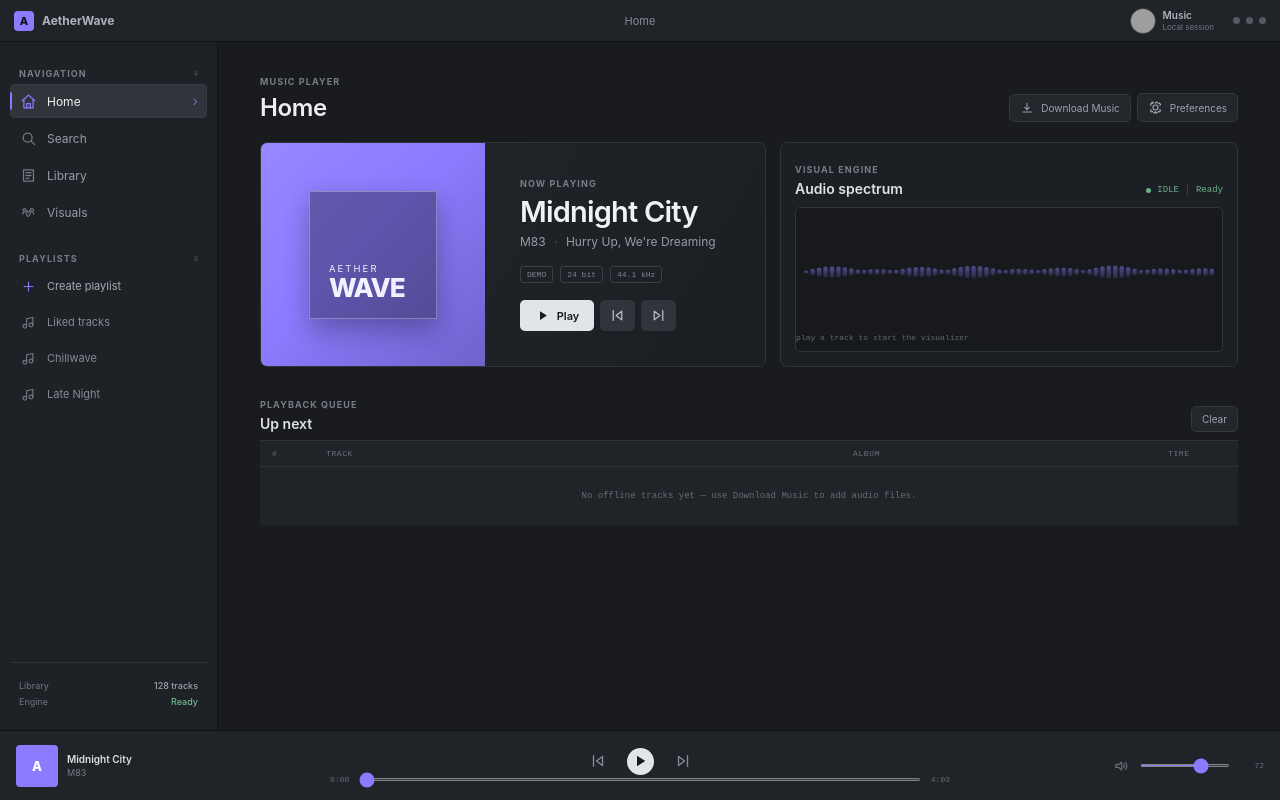
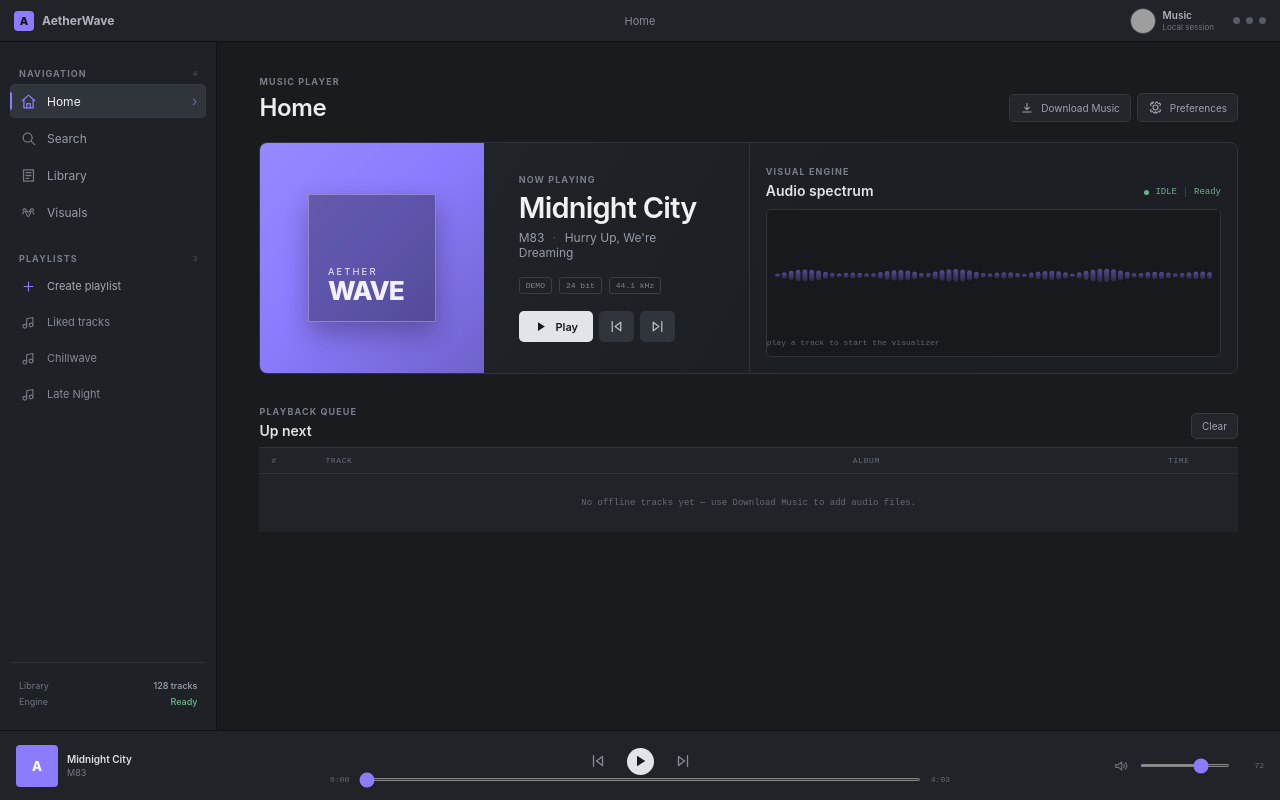
Before and after one commit to alyawiguna310-blip/AetherWave, a React (Vite) app: page / in a window 1280 px wide. Built offline with nearby package versions, Linux system fonts and the light colour scheme; grey boxes are pictures that could not be loaded.

Commit message:
Unify Now Playing and spectrum into one card

```diff
--- a/src/App.css
+++ b/src/App.css
@@ -300,25 +300,25 @@ input[type="range"] { height: 3px; accent-color: var(--accent); cursor: pointer;
 .search-no-results span { font-size:10px; }
 @media (max-width:680px) { .search-topline h2 { font-size:22px; } .browse-grid { grid-template-columns:1fr; } .browse-card { min-height:90px; } .search-result-row { grid-template-columns:40px minmax(0,1fr) 28px; gap:9px; } .result-album { display:none; } .result-cover { width:40px; height:40px; } .search-workspace { padding:12px; } }
 
-/* Unified Now Playing + live spectrum surface */
-.now-playing { border-radius:7px 7px 0 0; background:linear-gradient(120deg,#22252a,#1b1e23); }
-.now-playing + .visualizer-panel { margin-top:0; padding:0 18px 14px; border:1px solid #30343a; border-top:0; border-radius:0 0 7px 7px; background:#1c1f24; }
-.now-playing + .visualizer-panel .panel-heading { margin:0; padding:12px 0 6px; }
-.spectrum-canvas { position:absolute; inset:18px 8px 27px; width:calc(100% - 16px); height:calc(100% - 45px); display:block; }
-
-
-/* Side-by-side Now Playing and spectrum layout */
+/* One unified Now Playing + spectrum card */
 .now-playing-layout {
   display: grid;
-  grid-template-columns: minmax(0, 1.05fr) minmax(0, 0.95fr);
+  grid-template-columns: minmax(0, 1fr) minmax(0, 1fr);
   align-items: stretch;
-  gap: 14px;
-  margin-bottom: 20px;
+  gap: 0;
+  margin: 0 0 20px;
+  overflow: hidden;
+  border: 1px solid #30343a;
+  border-radius: 8px;
+  background: linear-gradient(120deg, #22252a, #1b1e23 62%, #1c1f24);
 }
 .now-playing-layout .now-playing {
+  min-width: 0;
   min-height: 224px;
   height: 100%;
-  border-radius: 7px;
+  border: 0;
+  border-radius: 0;
+  background: transparent;
 }
 .now-playing-layout .visualizer-panel {
   min-width: 0;
@@ -327,10 +327,11 @@ input[type="range"] { height: 3px; accent-color: var(--accent); cursor: pointer;
   flex-direction: column;
   justify-content: center;
   margin: 0;
-  padding: 14px;
-  border: 1px solid #30343a;
-  border-radius: 7px;
-  background: #1c1f24;
+  padding: 16px;
+  border: 0;
+  border-left: 1px solid #30343a;
+  border-radius: 0;
+  background: transparent;
 }
 .now-playing-layout .visualizer-panel .panel-heading {
   margin: 0 0 10px;
@@ -349,9 +350,14 @@ input[type="range"] { height: 3px; accent-color: var(--accent); cursor: pointer;
   inset: 12px 8px 27px;
   width: calc(100% - 16px);
   height: calc(100% - 39px);
+  display: block;
 }
 @media (max-width: 820px) {
   .now-playing-layout {
     grid-template-columns: minmax(0, 1fr);
   }
+  .now-playing-layout .visualizer-panel {
+    border-left: 0;
+    border-top: 1px solid #30343a;
+  }
 }
```
